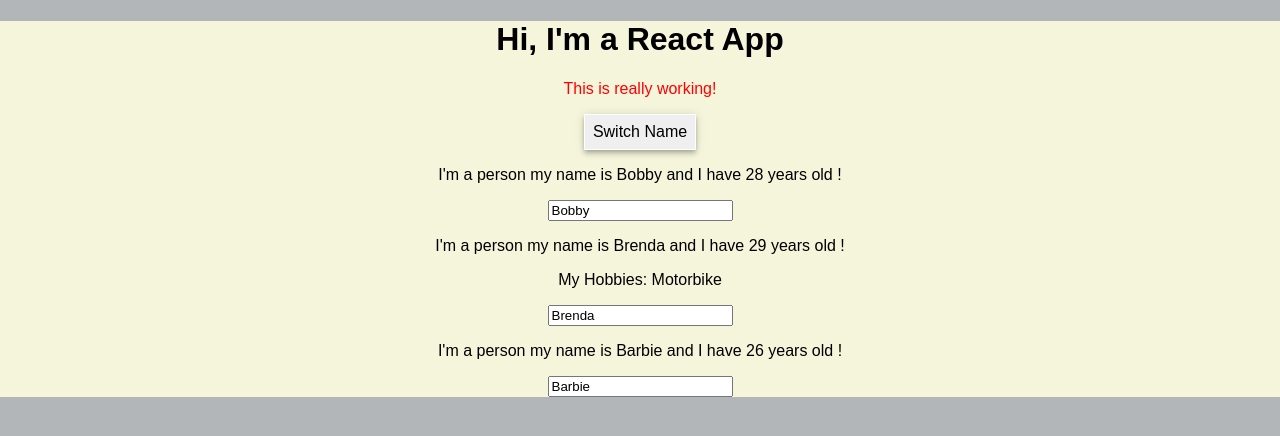
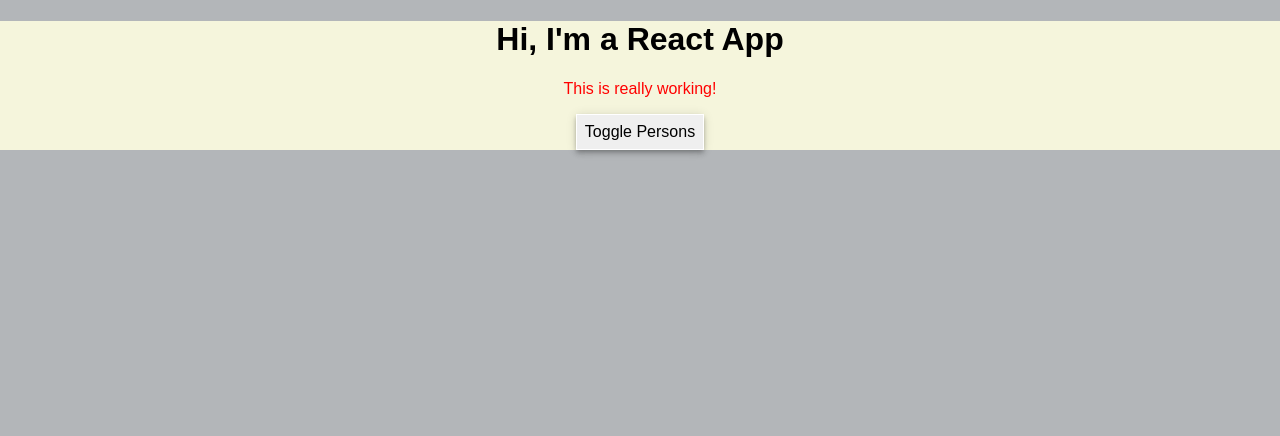
Before and after one commit to DOligex/react-complete-guide, a React (Create React App) app: page / in a window 1280 px wide. Shown: the top 436 px of the page. Built offline with nearby package versions, Linux system fonts and the light colour scheme.

Commit message:
toggle and css attached

```diff
--- a/src/App.js
+++ b/src/App.js
@@ -11,8 +11,9 @@ class App extends Component {
       { name: 'Brenda', age: 29 },
       { name: 'Barbie', age: 26 }
     ],
-    otherState: 'some other value'
-  };
+    otherState: 'some other value',
+    showPersons: false
+  }
 
   switchNameHandler = (newName) => {
     this.setState({
@@ -34,6 +35,12 @@ class App extends Component {
     });
   }
 
+  togglePersonHandler = () => {
+    const doesShow = this.state.showPersons;
+    this.setState({showPersons: !doesShow});
+  }
+
+
   render() {
 
     const style = {
@@ -53,8 +60,8 @@ class App extends Component {
         <p className="person">This is really working!</p>
         <button
           style={style}
-          onClick={() => this.switchNameHandler('Maximus!!')}>Switch Name</button>
-
+          onClick={this.togglePersonHandler}>Toggle Persons</button>
+        {this.state.showPersons ?
           <div>
             <Person
               name={this.state.persons[0].name}
@@ -72,7 +79,8 @@ class App extends Component {
               name={this.state.persons[2].name}
               age={this.state.persons[2].age}
             />
-        </div>
+          </div> : null
+        }
 
       </div>
 
--- a/src/Person/Person.js
+++ b/src/Person/Person.js
@@ -1,7 +1,7 @@
 import React from 'react';
 
 const person = (props) => {
-    return <div>
+    return <div style = {style}>
         <p>I'm a person my name is {props.name} and I have {props.age} years old ! </p>
         <p>{props.children}</p>
         {/* double binding */}
@@ -9,4 +9,14 @@ const person = (props) => {
     </div>
 }
 
+const style = {
+
+        width: '60%',
+        margin: '16px auto',
+        border: '1px solid #eee',
+        boxShadow: '0 2px 3px #ccc',
+        padding: '16px',
+        textAlign: 'center'
+}
+
 export default person;
```
Lines whose indentation alone changed are shown as unchanged.
